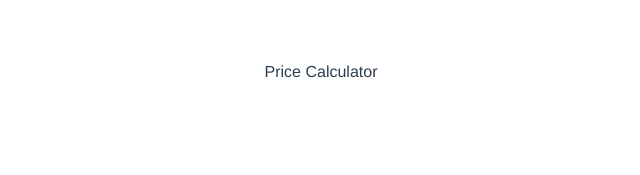
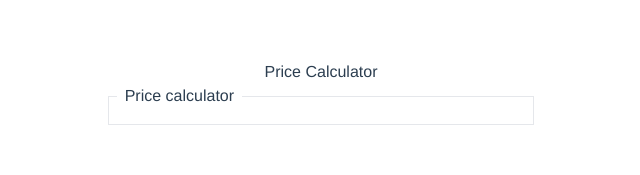
Before and after one commit to pluxain/price-calculator, a Vue app: page / in a window 1280 px wide. Shown: the top 175 px of the page, without its empty margins (319-959 px from the left). Built offline with nearby package versions, Linux system fonts and the light colour scheme.

Commit message:
Add basic form placeholder

```diff
--- a/src/views/PriceCalculator.vue
+++ b/src/views/PriceCalculator.vue
@@ -1,5 +1,26 @@
 <template>
   <section>
     <h1>Price Calculator</h1>
+
+    <form>
+      <fieldset>
+        <legend>Price calculator</legend>
+      </fieldset>
+    </form>
   </section>
 </template>
+
+<style scoped>
+section {
+  @apply flex flex-col items-center;
+}
+form {
+  @apply w-1/3 flex flex-row justify-center;
+}
+fieldset {
+  @apply border flex w-full p-2;
+}
+legend {
+  @apply px-2 text-left;
+}
+</style>
```
